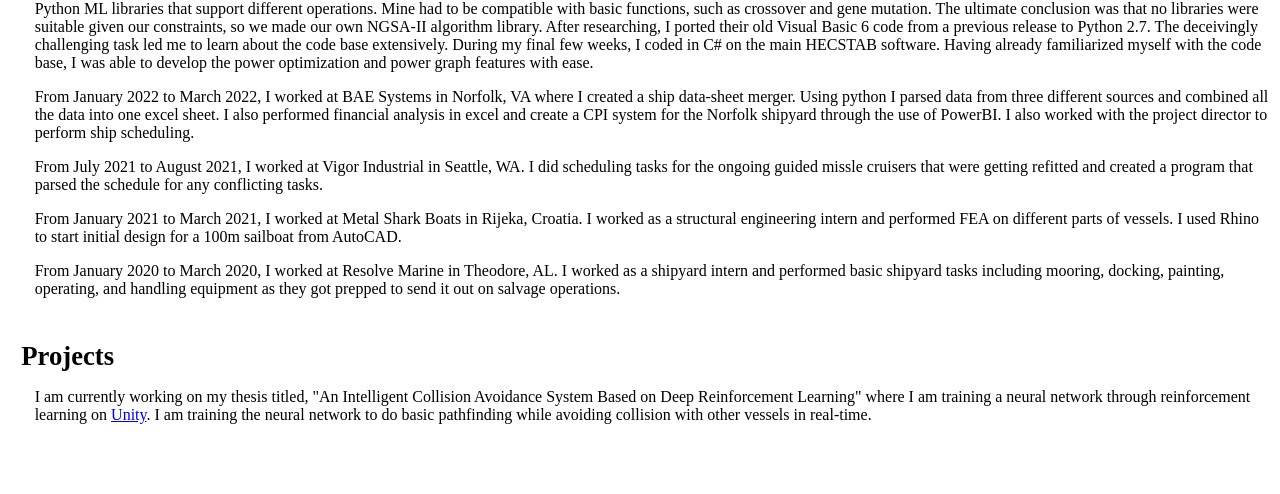
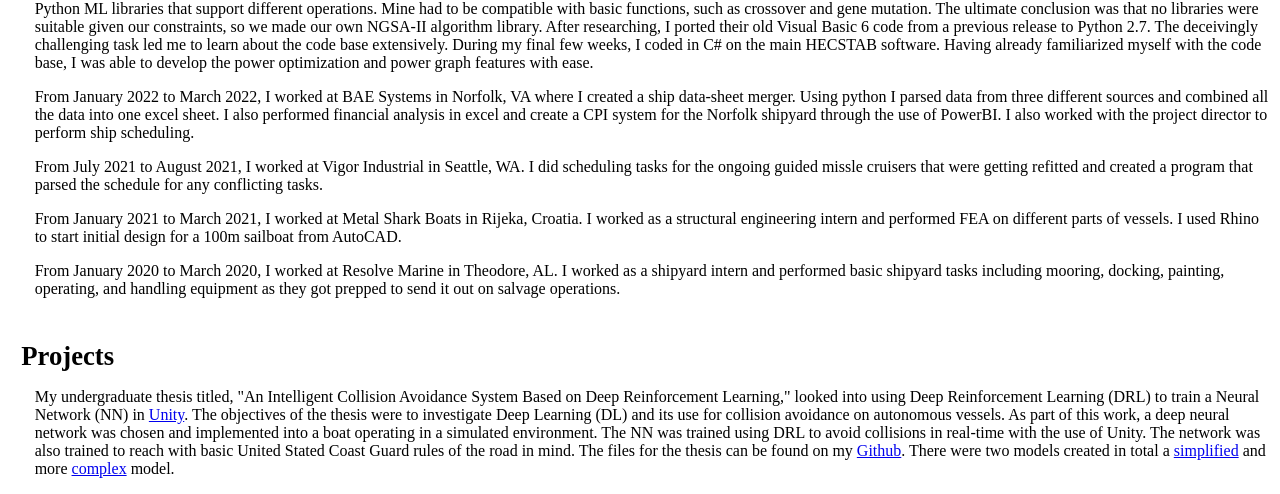
Before and after one commit to natefillups/natefillups.com, a plain HTML site: page index.html in a window 1280 px wide. Shown: the part 505-999 px from the top of the page. Before the commit the page ends 945 px from the top, so only its background shows below. Drawn offline with Linux system fonts and the light colour scheme.

Commit message:
Update index.html

```diff
--- a/index.html
+++ b/index.html
@@ -63,6 +63,9 @@ As a high level summary, I am a well-known leader who is distinguished by a
 
 <div class="text">
 
-<p>I am currently working on my thesis titled, "An Intelligent Collision Avoidance System Based on Deep Reinforcement Learning" where I am training a neural network through reinforcement learning on <a href="https://www.unity.com">Unity</a>. I am training the neural network to do basic pathfinding while avoiding collision with other vessels in real-time.</p>
+<p>My undergraduate thesis titled, "An Intelligent Collision Avoidance System Based on Deep Reinforcement Learning," looked into using Deep Reinforcement Learning (DRL) to train a Neural Network (NN) in <a href="https://www.unity.com">Unity</a>.
+  The objectives of the thesis were to investigate Deep Learning (DL) and its use for collision avoidance on autonomous vessels. As part of this work, a deep neural network was chosen and implemented into a boat operating in a simulated environment.
+  The NN was trained using DRL to avoid collisions in real-time with the use of Unity. The network was also trained to reach with basic United Stated Coast Guard rules of the road in mind. The files for the thesis can be found on my <a href="https://github.com/natefillups">Github</a>.
+  There were two models created in total a <a href="https://github.com/natefillups/Collision-Avoidance-Boat-Simplified">simplified</a> and more <a href="https://github.com/natefillups/Collision-Avoidance-Boat">complex</a> model.</p>
 
 </div>
```
